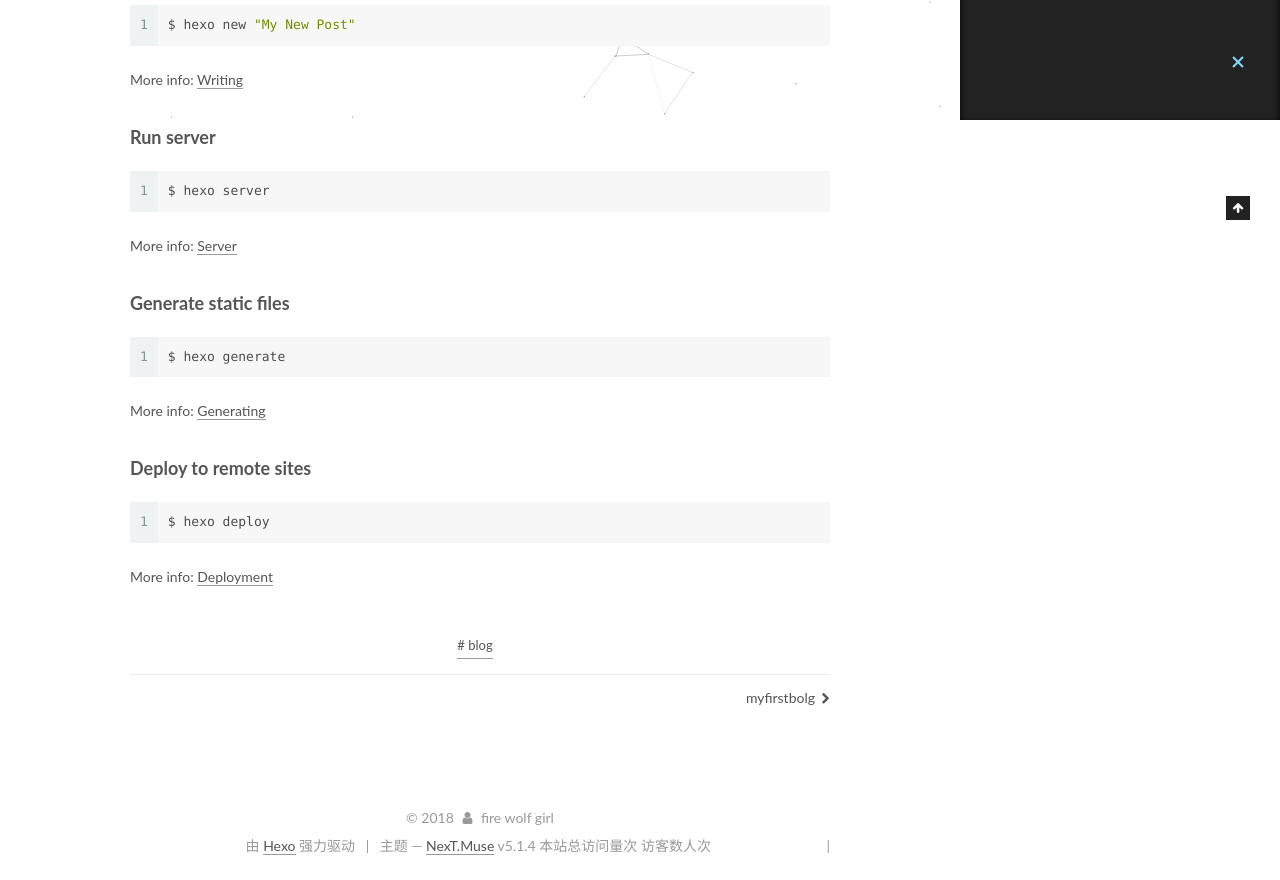
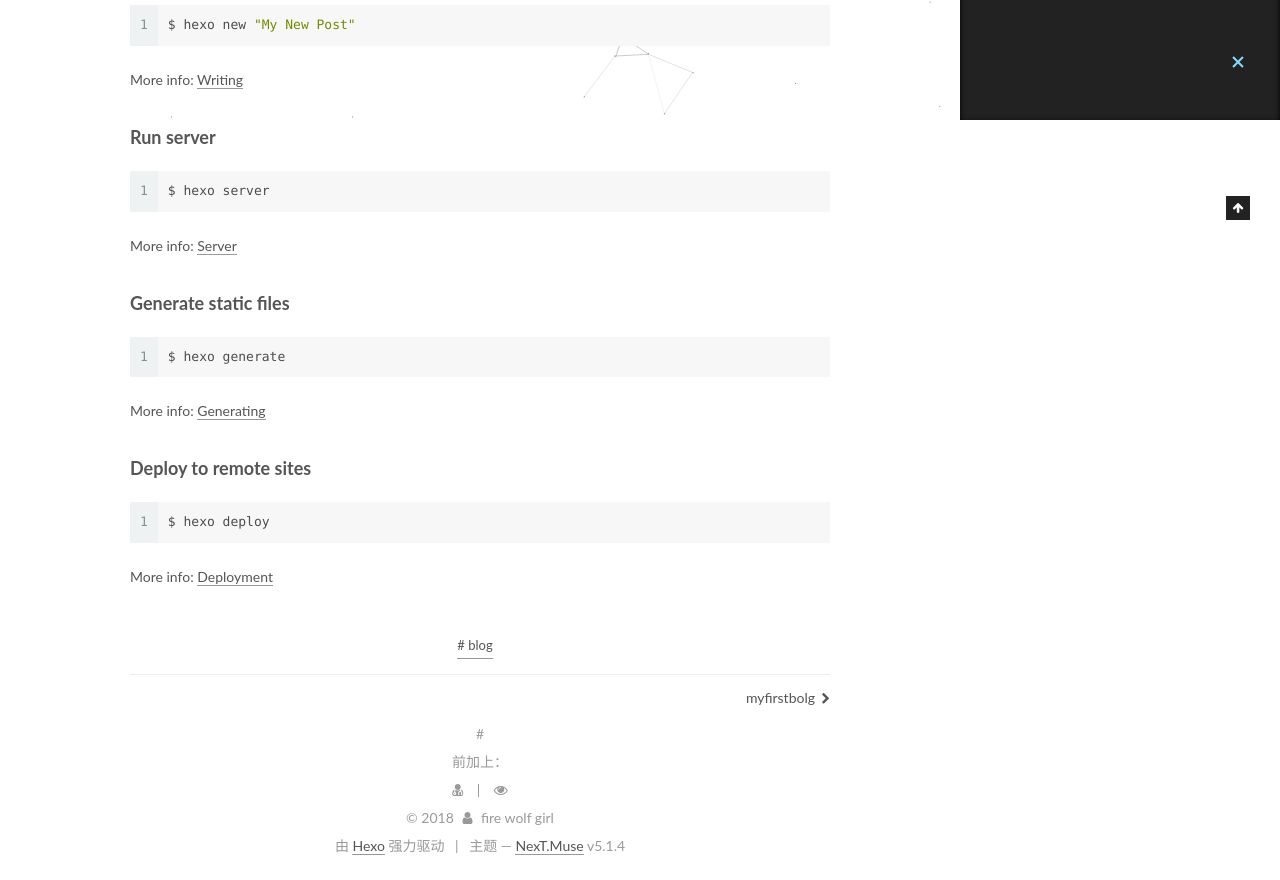
Before and after one commit to firewolfgirl/firewolfgirl.github.io, a plain HTML site: page 2018/07/08/hello-world/index.html in a window 1280 px wide. Shown: the part 680-1560 px from the top of the page. Drawn offline with Linux system fonts and the light colour scheme; some packages are replaced by stand-ins of ours; a script that the page names is missing.

Commit message:
Site updated: 2018-07-17 16:21:06

```diff
--- a/2018/07/08/hello-world/index.html
+++ b/2018/07/08/hello-world/index.html
@@ -580,7 +580,24 @@
 
     <footer id="footer" class="footer">
       <div class="footer-inner">
-        ﻿<div class="copyright">&copy; <span itemprop="copyrightYear">2018</span>
+        ﻿#<div class="copyright">前加上：
+<script async src="https://dn-lbstatics.qbox.me/busuanzi/2.3/busuanzi.pure.mini.js"></script>
+
+<div class="busuanzi-count">
+  <span class="site-uv">
+  <i class="fa fa-user-md"></i>
+    <span id="busuanzi_container_site_uv">
+      <span id="busuanzi_value_site_uv"></span>
+    </span>
+  </span>
+  <span class="site-pv">
+  <i class="fa fa-eye"></i>
+    <span id="busuanzi_container_site_pv">
+      <span id="busuanzi_value_site_pv"></span>
+    </span>
+  </span>
+</div>
+<div class="copyright">&copy; <span itemprop="copyrightYear">2018</span>
   <span class="with-love">
     <i class="fa fa-user"></i>
   </span>
@@ -599,15 +616,7 @@
 
 
   <div class="theme-info">主题 &mdash; <a class="theme-link" target="_blank" href="https://github.com/iissnan/hexo-theme-next">NexT.Muse</a> v5.1.4</div>
-<script async src="https://dn-lbstatics.qbox.me/busuanzi/2.3/busuanzi.pure.mini.js"></script>
-<span style="float:right">&nbsp;&nbsp;&nbsp;&nbsp;&nbsp;|</span>
-<span id="busuanzi_container_site_pv">
-    本站总访问量<span id="busuanzi_value_site_pv"></span>次
-</span>
-<span style="float:left">&nbsp;&nbsp;&nbsp;&nbsp;&nbsp;</span>
-<span id="busuanzi_container_site_uv">
-  访客数<span id="busuanzi_value_site_uv"></span>人次
-</span>
+
 
 
 
```
Also changed, not shown: 2018/07/13/myfirstbolg/index.html (+20 -11 lines), archives/2018/07/index.html (+19 -10 lines), archives/2018/index.html (+19 -10 lines), archives/index.html (+19 -10 lines), categories/blogs/index.html (+19 -10 lines), categories/index.html (+19 -10 lines), index.html (+20 -11 lines), search.xml (+1 -1 lines), tags/blog/index.html (+19 -10 lines), tags/index.html (+19 -10 lines).
